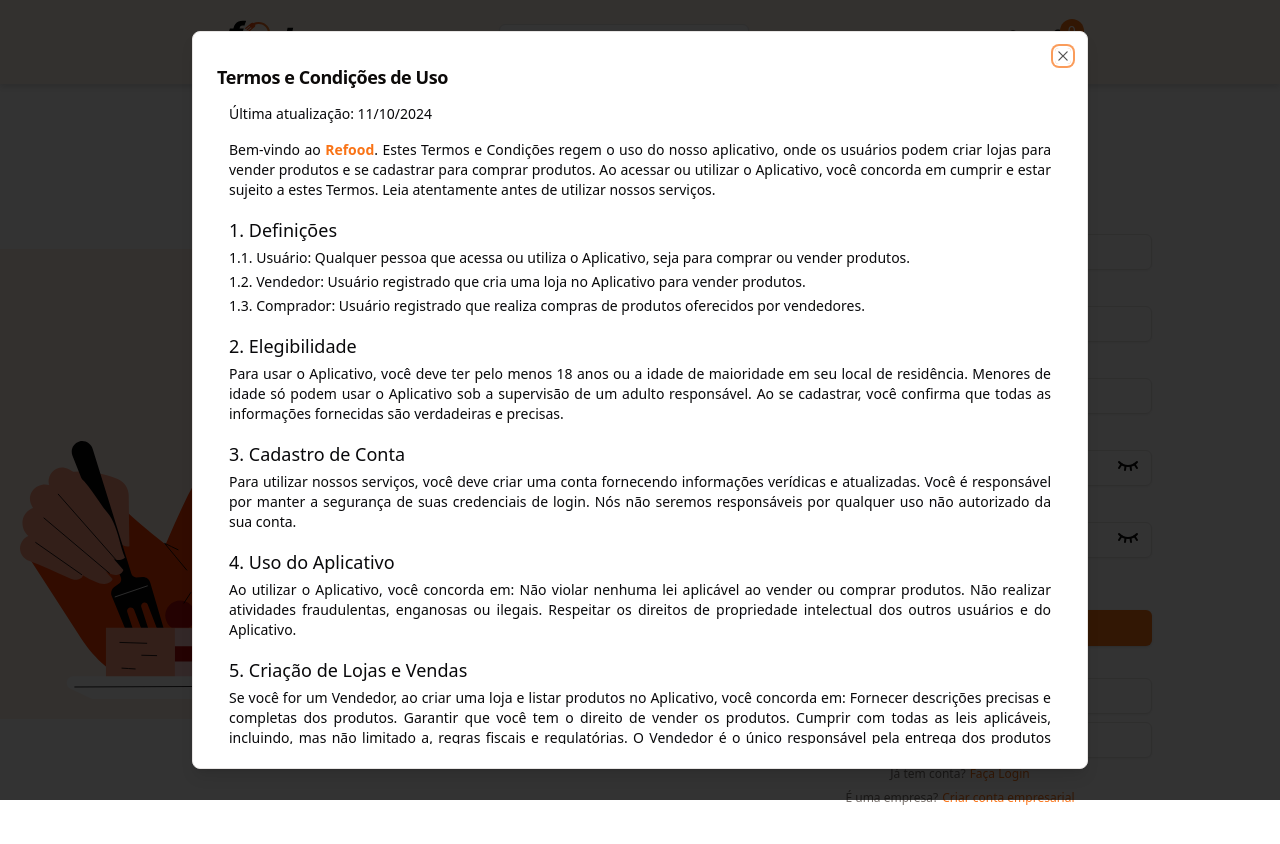
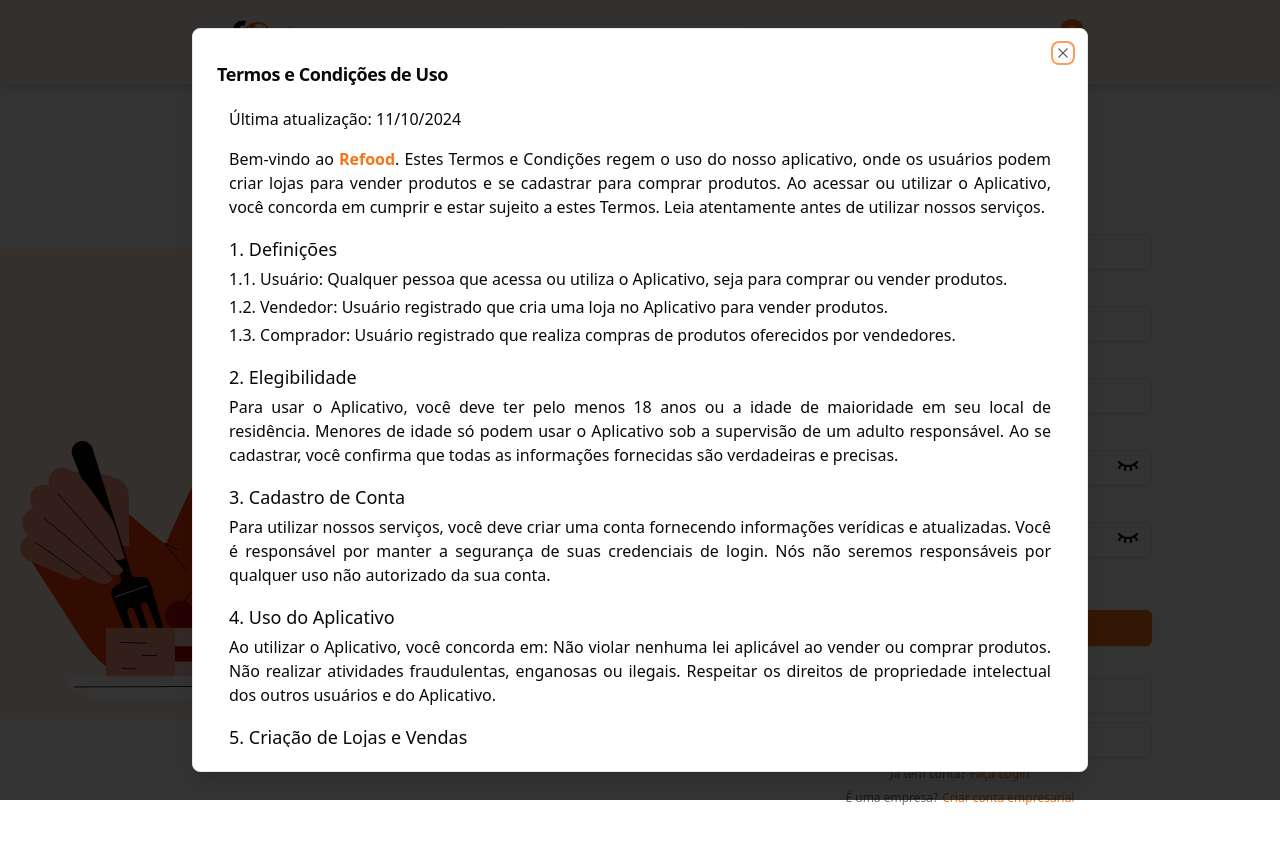
Before and after one commit to IReFoodI/Front-end, a React (Vite) app: page /autenticar/criar-conta in a window 1280 px wide. Both pictures are taken after a click on the button "termos e condições". Shown: the top 844 px of the page. Built offline with nearby package versions, Linux system fonts and the light colour scheme.

Commit message:
fix: :adhesive_bandage: h3 descendent of p on terms of use

```diff
--- a/src/domains/user/components/authentication/TermsOfUse.jsx
+++ b/src/domains/user/components/authentication/TermsOfUse.jsx
@@ -17,7 +17,8 @@ export function TermsOfUse({ children, className }) {
       <DialogContent className="max-w-4xl">
         <DialogHeader>
           <DialogTitle className="py-3">Termos e Condições de Uso</DialogTitle>
-          <DialogDescription className="flex max-h-[75vh] flex-col gap-4 overflow-auto px-1 text-justify text-zinc-950 md:max-h-[80vh] md:px-3">
+          <DialogDescription />
+          <div className="flex max-h-[75vh] flex-col gap-4 overflow-auto px-1 text-justify text-zinc-950 md:max-h-[80vh] md:px-3">
             <p> Última atualização: 11/10/2024</p>
             <div>
               Bem-vindo ao{" "}
@@ -208,7 +209,7 @@ export function TermsOfUse({ children, className }) {
                 <span className="text-primary">reefoodproject@gmail.com</span>.
               </p>
             </div>
-          </DialogDescription>
+          </div>
         </DialogHeader>
       </DialogContent>
     </Dialog>
```
